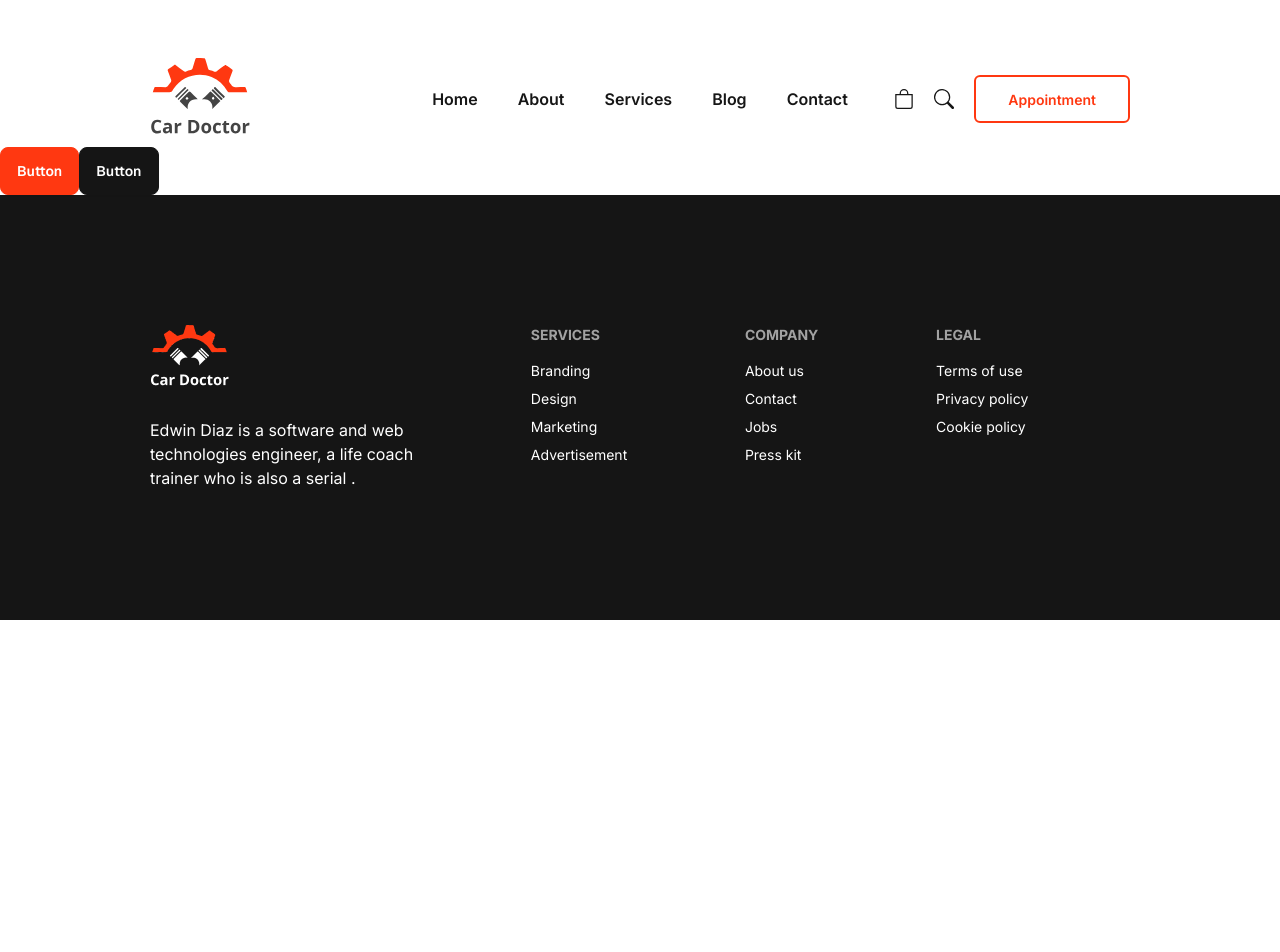
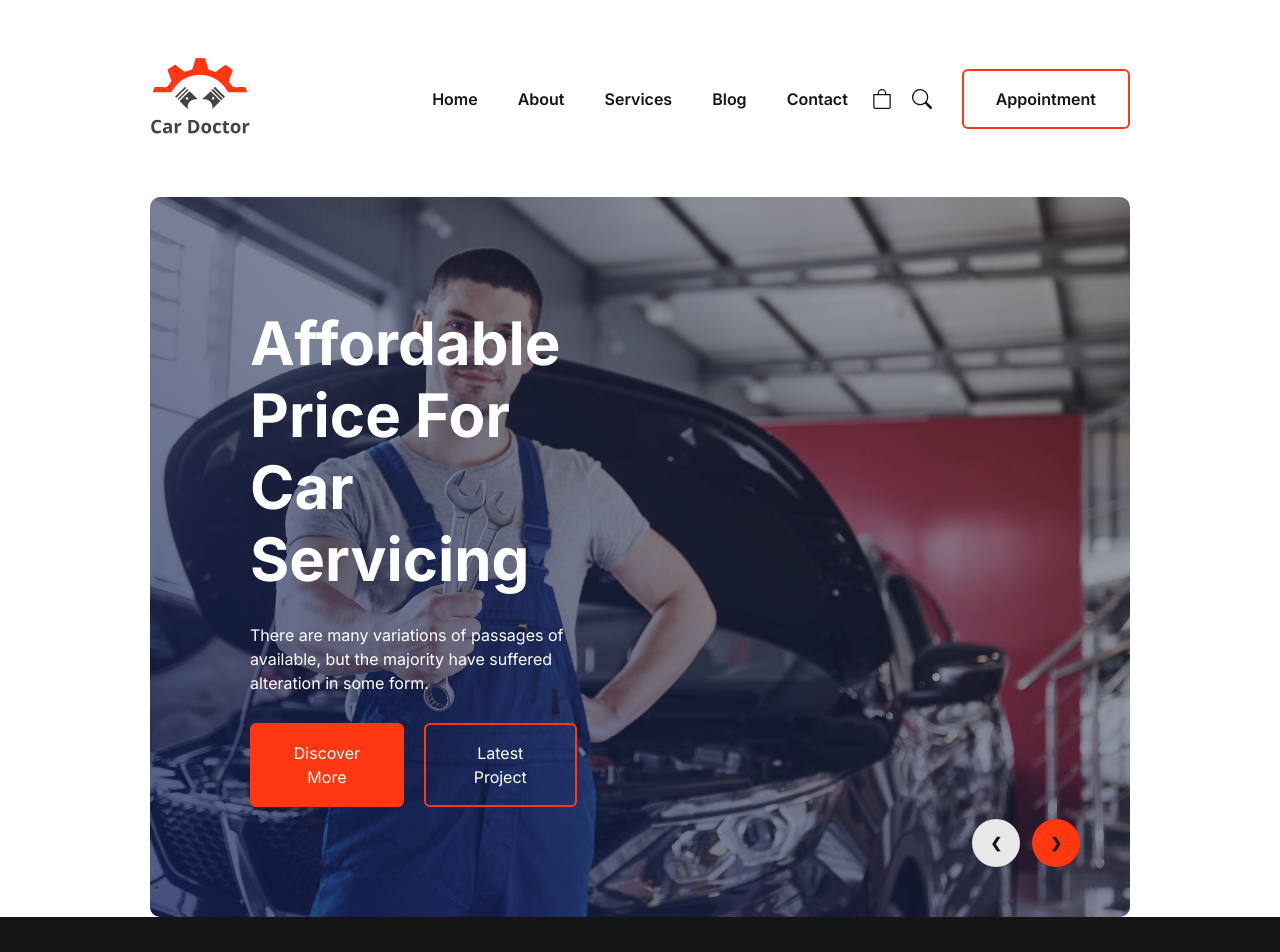
Before and after one commit to shahjalalhazari/Car-Doctor-Pro, a Next.js app: page / in a window 1280 px wide. Shown: the top 952 px of the page. Before the commit the page ends 800 px from the top, so only its background shows below. Built offline with nearby package versions, Linux system fonts and the light colour scheme.

Commit message:
Home Page Carousel Banner Added.

```diff
--- a/src/app/layout.js
+++ b/src/app/layout.js
@@ -21,8 +21,8 @@ const inter = Inter({
 });
 
 export const metadata = {
-  title: "Create Next App",
-  description: "Generated by create next app",
+  title: "Car Doctor Pro",
+  description: "Best Car Repairing Workshop in Dubai.",
 };
 
 export default function RootLayout({ children }) {
--- a/src/app/page.js
+++ b/src/app/page.js
@@ -1,8 +1,9 @@
+import HomePage from "@/components/HomePage/HomePage";
+
 export default function Home() {
   return (
-    <div className="font-[family-name:var(--font-geist-sans)]">
-      <button className="btn btn-primary text-white">Button</button>
-      <button className="btn btn-secondary text-white">Button</button>
+    <div className="">
+      <HomePage/>
     </div>
   );
 }
--- /dev/null
+++ b/src/components/HomePage/Banner.jsx
@@ -0,0 +1,96 @@
+import React from "react";
+import PrimaryOutlineBtn from "../shared/PrimaryOutlineBtn";
+import PrimaryBtn from "../shared/PrimaryBtn";
+import Link from "next/link";
+
+const Banner = () => {
+  return (
+    <div className="carousel w-full rounded-[10px]">
+      {banners.map((banner, index) => (
+        <div
+          style={{
+            backgroundImage: `linear-gradient(45deg, rgba(7,25,82,0.7), rgba(0,0,0,0.3)),
+              url(assets/images/banner/${index + 1}.jpg)`,
+          }}
+          key={index}
+          id={`slide${index + 1}`}
+          className="carousel-item relative w-full h-[90vh] bg-cover"
+        >
+          <div className="text-white flex items-center text-start ml-[100px] w-1/3">
+            <div className="space-y-7">
+              <h1 className="font-bold text-6xl leading-[4.5rem]">
+                {banner.title}
+              </h1>
+              <p>{banner.description}</p>
+              <div className="flex gap-5">
+                <PrimaryBtn text="Discover More" />
+                <PrimaryOutlineBtn text="Latest Project" />
+              </div>
+            </div>
+          </div>
+          <div className="absolute bottom-[50px] right-[50px] flex gap-3  transform justify-between">
+            <Link
+              href={banner.prevSlide}
+              className="btn btn-circle border-none hover:bg-primary hover:text-white"
+            >
+              ❮
+            </Link>
+            <Link
+              href={banner.nextSlide}
+              className="btn btn-circle  border-none bg-primary hover:bg-primary hover:text-white"
+            >
+              ❯
+            </Link>
+          </div>
+        </div>
+      ))}
+    </div>
+  );
+};
+
+const banners = [
+  {
+    title: "Affordable Price For Car Servicing",
+    description:
+      "There are many variations of passages of  available, but the majority have suffered alteration in some form.",
+    nextSlide: "#slide2",
+    prevSlide: "#slide6",
+  },
+  {
+    title: "Affordable Price For Car Servicing",
+    description:
+      "There are many variations of passages of  available, but the majority have suffered alteration in some form.",
+    nextSlide: "#slide3",
+    prevSlide: "#slide1",
+  },
+  {
+    title: "Affordable Price For Car Servicing",
+    description:
+      "There are many variations of passages of  available, but the majority have suffered alteration in some form.",
+    nextSlide: "#slide4",
+    prevSlide: "#slide2",
+  },
+  {
+    title: "Affordable Price For Car Servicing",
+    description:
+      "There are many variations of passages of  available, but the majority have suffered alteration in some form.",
+    nextSlide: "#slide5",
+    prevSlide: "#slide3",
+  },
+  {
+    title: "Affordable Price For Car Servicing",
+    description:
+      "There are many variations of passages of  available, but the majority have suffered alteration in some form.",
+    nextSlide: "#slide6",
+    prevSlide: "#slide4",
+  },
+  {
+    title: "Affordable Price For Car Servicing",
+    description:
+      "There are many variations of passages of  available, but the majority have suffered alteration in some form.",
+    nextSlide: "#slide1",
+    prevSlide: "#slide5",
+  },
+];
+
+export default Banner;
--- /dev/null
+++ b/src/components/HomePage/HomePage.jsx
@@ -0,0 +1,12 @@
+import React from "react";
+import Banner from "./Banner";
+
+const HomePage = () => {
+  return (
+    <div className="mx-[150px] mt-[50px]">
+      <Banner />
+    </div>
+  );
+};
+
+export default HomePage;
--- a/src/components/shared/Navbar.jsx
+++ b/src/components/shared/Navbar.jsx
@@ -1,6 +1,7 @@
 import Image from "next/image";
 import Link from "next/link";
 import { BsBag, BsSearch } from "react-icons/bs";
+import PrimaryOutlineBtn from "./PrimaryOutlineBtn";
 
 const Navbar = () => {
   const navItems = [
@@ -81,15 +82,18 @@ const Navbar = () => {
       </div>
       <div className="navbar-end">
         <div className="flex space-x-5 items-center">
+          {/* shopping cart */}
           <Link href="/">
             <BsBag className="text-xl hover:text-primary" />
           </Link>
+          {/* Search btn */}
           <Link href="/">
-            <BsSearch className="text-xl hover:text-primary" />
+            <BsSearch className="mr-2.5 text-xl hover:text-primary" />
           </Link>
-          <a className="ml-2.5 btn btn-primary btn-outline rounded-md border-2 px-8 py-4">
-            Appointment
-          </a>
+          {/* Appointment Action Btn */}
+          <Link href="/">
+            <PrimaryOutlineBtn text="Appointment" />
+          </Link>
         </div>
       </div>
     </div>
--- /dev/null
+++ b/src/components/shared/PrimaryBtn.jsx
@@ -0,0 +1,14 @@
+import React from "react";
+
+const PrimaryBtn = ({ text }) => {
+  return (
+    <button
+      className="px-8 py-4
+        rounded-md bg-primary hover:underline"
+    >
+      {text}
+    </button>
+  );
+};
+
+export default PrimaryBtn;
--- /dev/null
+++ b/src/components/shared/PrimaryOutlineBtn.jsx
@@ -0,0 +1,15 @@
+import React from "react";
+
+const PrimaryOutlineBtn = ({ text }) => {
+  return (
+    <button
+      className="px-8 py-4
+        rounded-md border-2 border-primary
+        hover:bg-primary hover:text-white"
+    >
+      {text}
+    </button>
+  );
+};
+
+export default PrimaryOutlineBtn;
```
